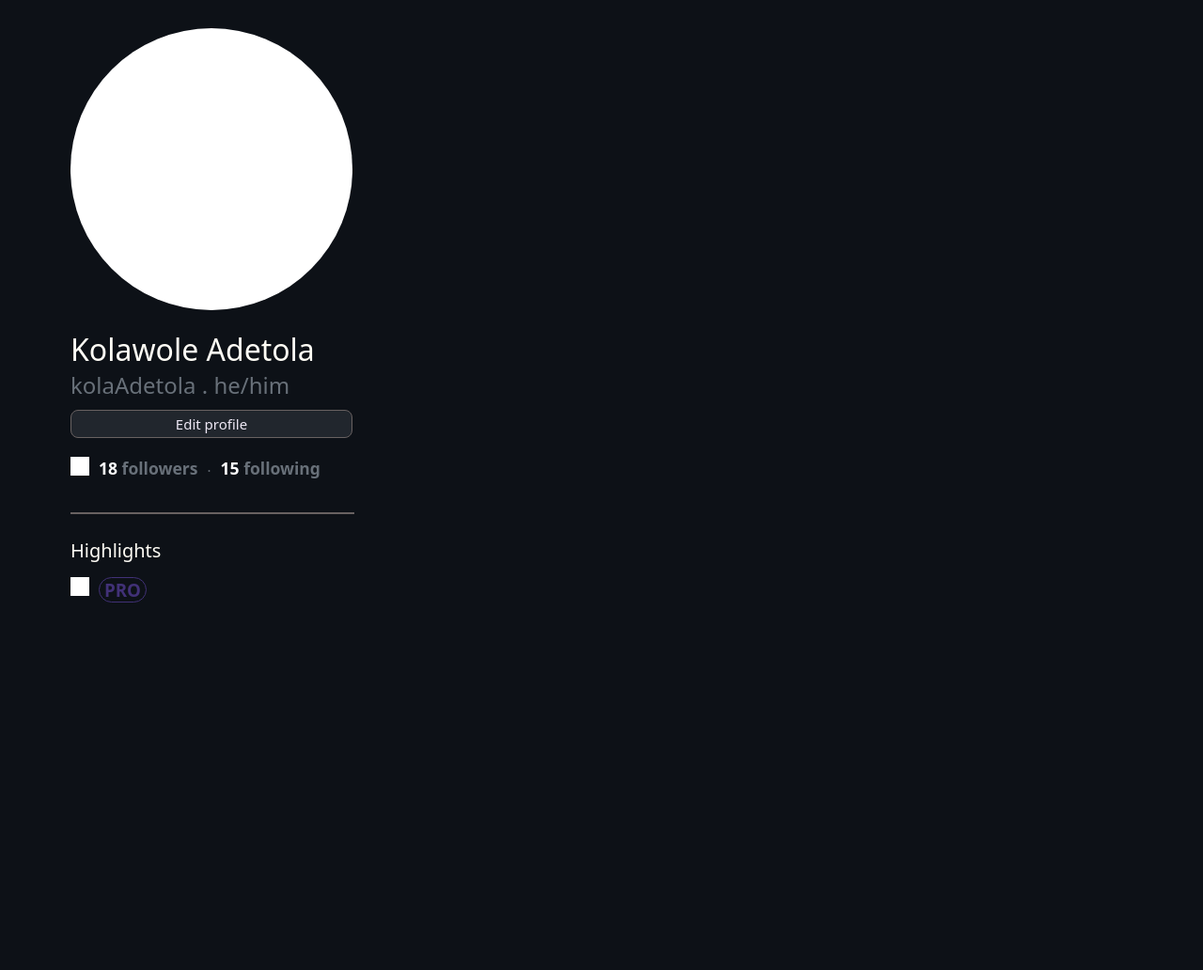
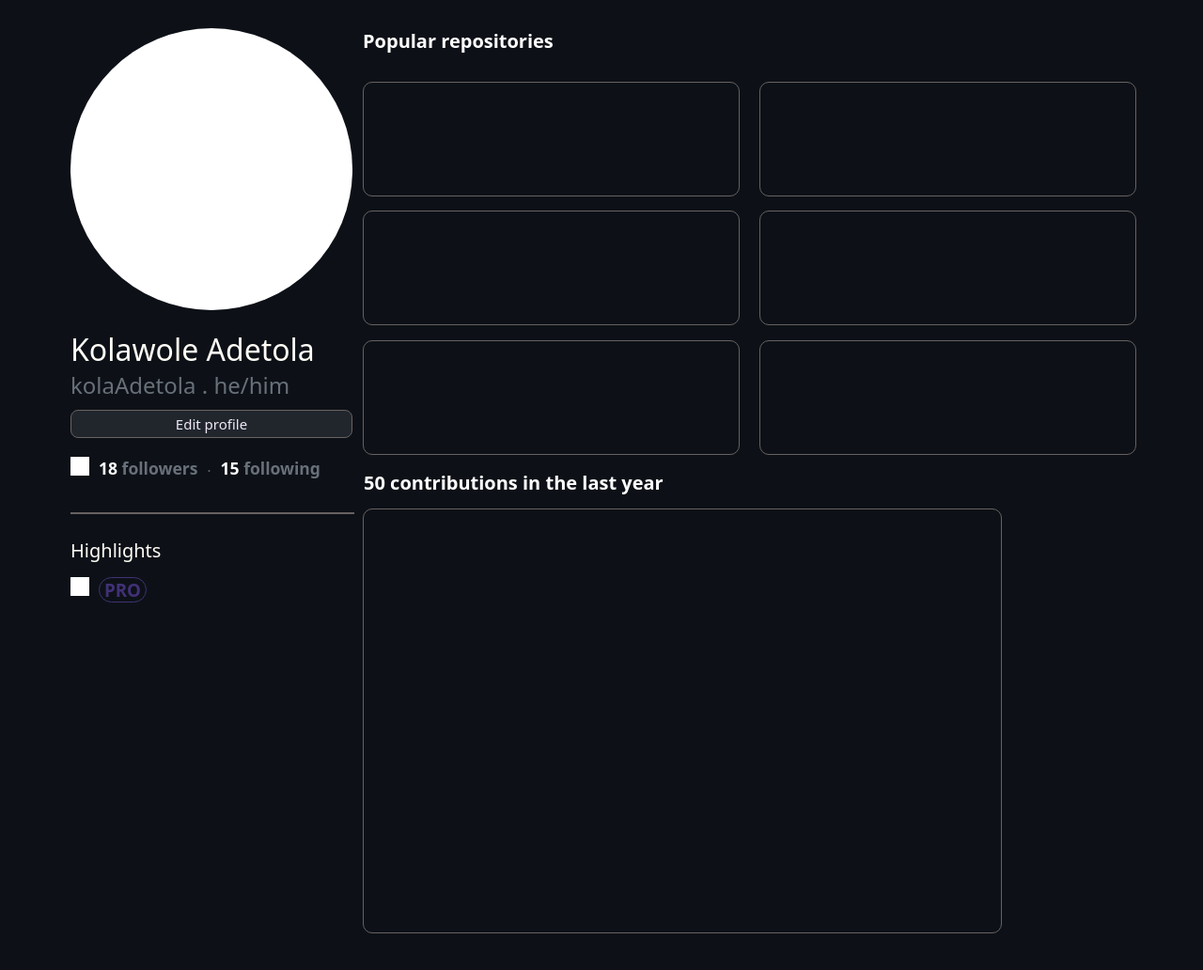
Before and after one commit to KolaAdetola/GITHUB-CLONE, a plain HTML site: page index.html in a window 1280 px wide. Shown: the part 70-1102 px from the top of the page at 94% size. Before the commit the page ends 800 px from the top, so only its background shows below. Drawn offline with nearby package versions, Linux system fonts and the light colour scheme.

Commit message:
added borders

```diff
--- a/index.html
+++ b/index.html
@@ -84,7 +84,27 @@
         </div>
     </div>
     <div class="pinned-repos">
+        <div class="repos-text">
+            <h1>Popular repositories</h1>
+        </div>
+        <div class="repos">
+            <div class="projects"></div>
+            <div class="projects"></div>
+            <div class="projects"></div>
+            <div class="projects"></div>
+            <div class="projects"></div>
+            <div class="projects"></div>
+        </div>
+        <div class="contribution">
+            <div class="cont-text">
+                <h1>50 contributions in the last year</h1>
+                <!-- <div class="years">
+                    <h2>2024</h2>
+                </div> -->
+            </div>
 
+
+        </div>
     </div>
 </main>
 
--- a/style.css
+++ b/style.css
@@ -315,3 +315,42 @@ main{
     padding-left: 5px;
     padding-right: 5px;
 }
+.repos-text{
+    color:#fff;
+    font-size:10px;
+    font-weight:100;
+}
+.pinned-repos{
+    padding-bottom:100px;
+}
+.repos{
+    display:grid;
+    grid-template-columns: 50% 50%;
+    grid-template-rows: 33% 33% 33%;
+    row-gap:10px;
+    column-gap:1px;
+    margin-top:30px;
+
+}
+.projects{
+    border: 1px solid rgb(104, 97, 97);
+    border-radius:10px;
+    width:95%;
+    height:120px;
+}
+.cont-text{
+    position:absolute;
+    top:570px;
+    color:white;
+    font-size:10px;
+    /* margin-top:90px; */
+}
+.contribution{
+    margin-top:68px;
+    /* background-color:pink; */
+    width:53vw;
+    height:450px;
+    border:1px solid rgb(104, 97, 97);
+    border-radius:10px;
+
+}
```
